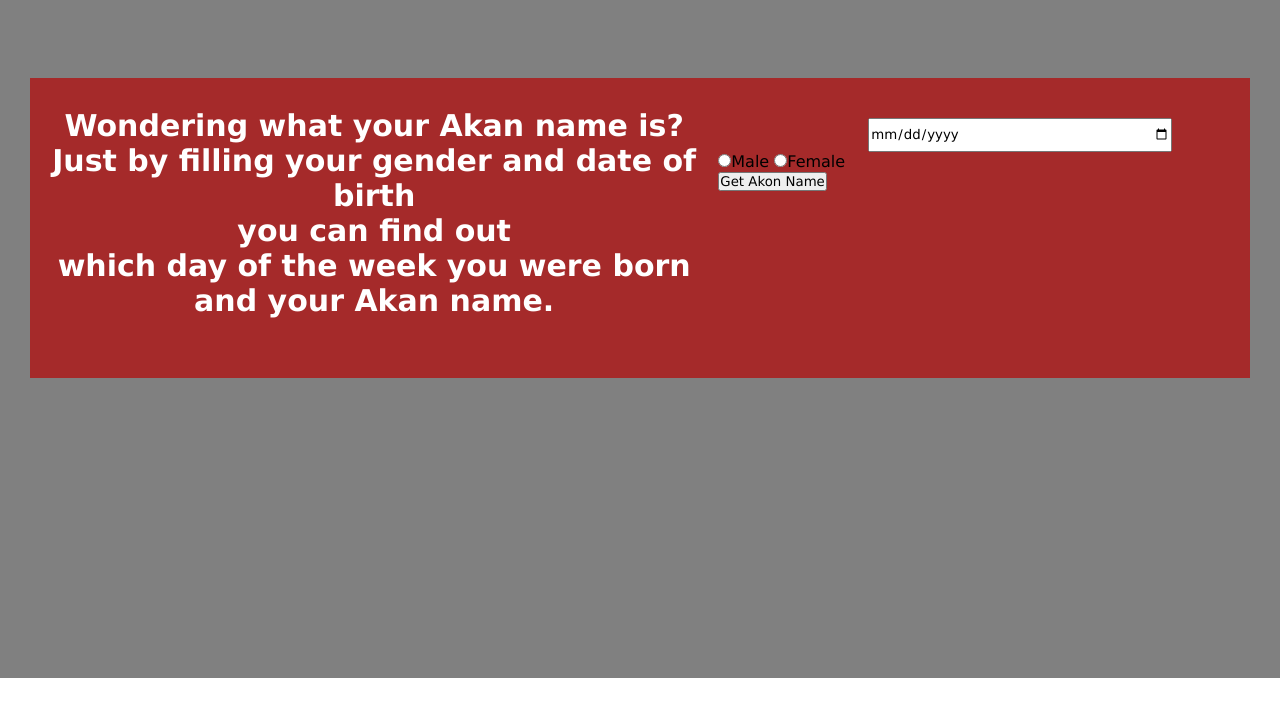
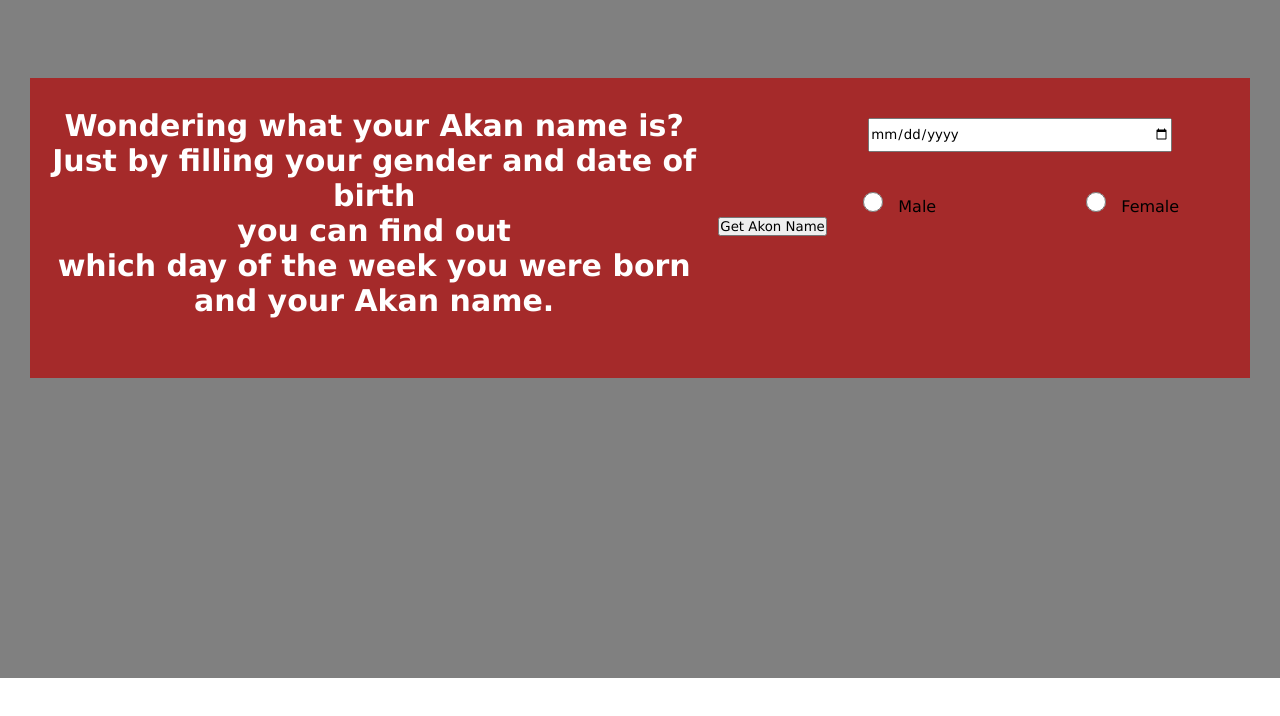
Before and after one commit to DEANKAGO/users-birthday, a plain HTML site: page index.html in a window 1280 px wide. Shown: the part 60-776 px from the top of the page. Drawn offline with Linux system fonts and the light colour scheme.

Commit message:
added styling to radio button

```diff
--- a/style.css
+++ b/style.css
@@ -51,3 +51,12 @@
   margin-top: 40px;
   height: 30px;
 }
+
+.radio label input {
+  width: 50px;
+  margin-left: 130px;
+  margin-top: 40px;
+  height: 20px;
+}
+
+button
```
